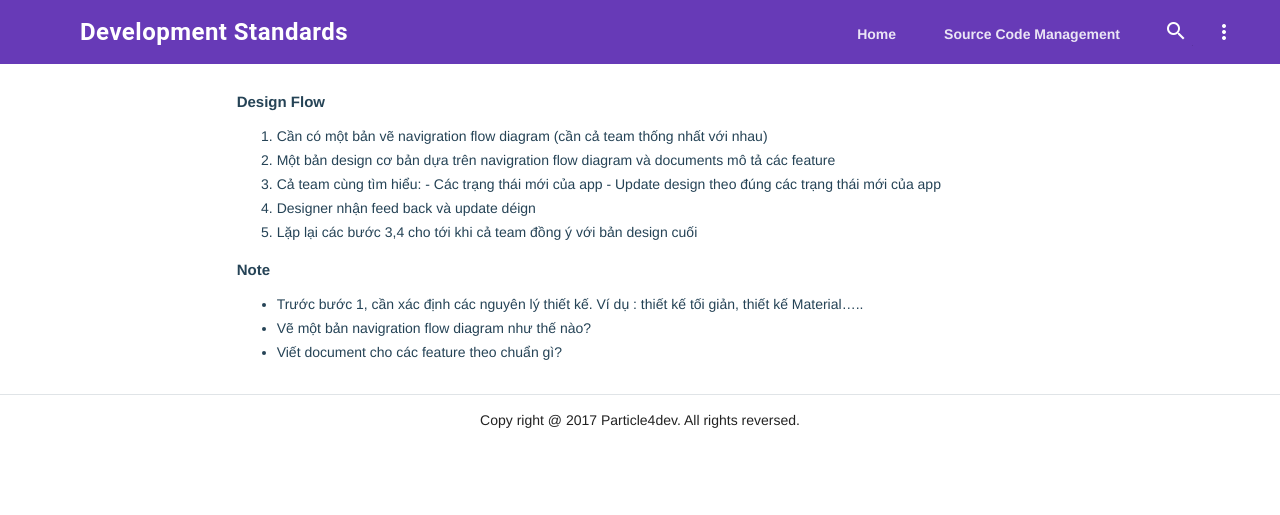
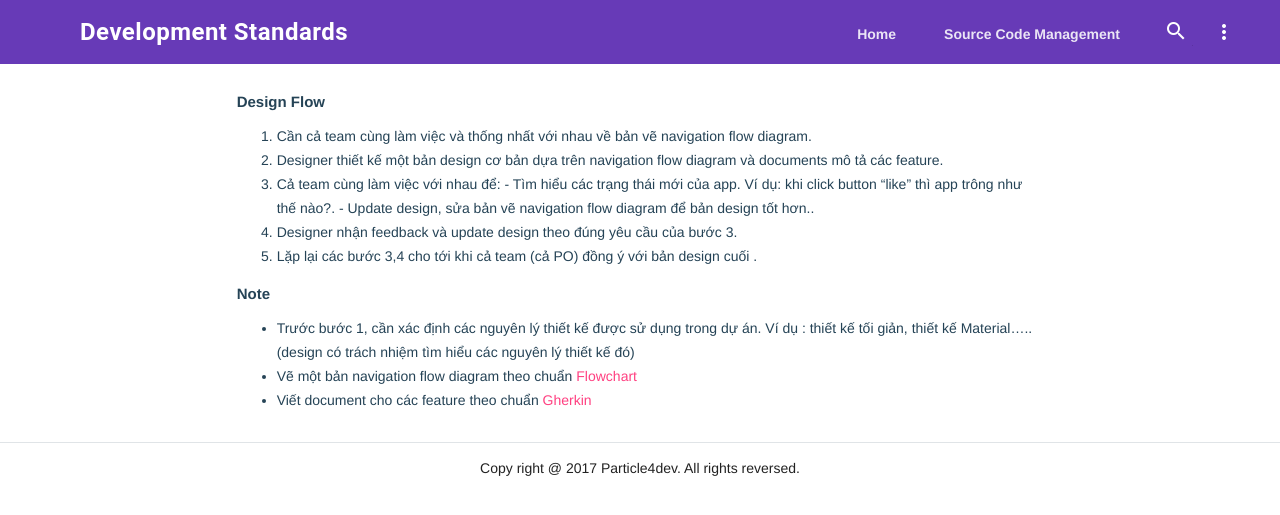
Before and after one commit to university-of-ant-solutions/development-standards.github.io, a Jekyll site: the page built from ui-design/design-flow.md, in a window 1280 px wide. Shown: the top 515 px of the page. Built offline with Jekyll 4.4.1, drawn with Linux system fonts in a browser that asks for light colours; our own code applies the rules of GitHub Pages for plain Markdown files.

Commit message:
updated design-flow into folder ui-design

```diff
--- a/ui-design/design-flow.md
+++ b/ui-design/design-flow.md
@@ -1,14 +1,14 @@
 **Design Flow**
-  1. Cần có một bản vẽ navigration flow diagram (cần cả team thống nhất với nhau)
-  2. Một bản design cơ bản dựa trên navigration flow diagram và documents mô tả các feature
-  3. Cả team cùng tìm hiểu:
-    - Các trạng thái mới của app
-    - Update design theo đúng các trạng thái mới của app
-  4. Designer nhận feed back và update déign
-  5. Lặp lại các bước 3,4 cho tới khi cả team đồng ý với bản design cuối
+  1. Cần cả team cùng làm việc và thống nhất với nhau về bản vẽ navigation flow diagram.
+  2. Designer thiết kế một bản design cơ bản dựa trên navigation flow diagram và documents mô tả các feature.
+  3. Cả team cùng làm việc với nhau để:
+    - Tìm hiểu các trạng thái mới của app. Ví dụ: khi click button "like" thì app trông như thế nào?.
+    - Update design, sửa bản vẽ navigation flow diagram để bản design tốt hơn..
+  4. Designer nhận feedback và update design theo đúng yêu cầu của bước 3.
+  5. Lặp lại các bước 3,4 cho tới khi cả team (cả PO) đồng ý với bản design cuối .
 
 **Note**
 
-- Trước bước 1, cần xác định các nguyên lý thiết kế. Ví dụ : thiết kế tối giản, thiết kế Material.....
-- Vẽ một bản navigration flow diagram như thế nào?
-- Viết document cho các feature theo chuẩn gì?
+- Trước bước 1, cần xác định các nguyên lý thiết kế được sử dụng trong dự án. Ví dụ : thiết kế tối giản, thiết kế Material..... (design có trách nhiệm tìm hiểu các nguyên lý thiết kế đó)
+- Vẽ một bản navigation flow diagram theo chuẩn [Flowchart](https://en.wikipedia.org/wiki/Flowchart)
+- Viết document cho các feature theo chuẩn [Gherkin](https://github.com/cucumber/cucumber/wiki/Gherkin)
```
Also changed, not shown: ui-design/navigation-flow-diagram.jpg (added).
